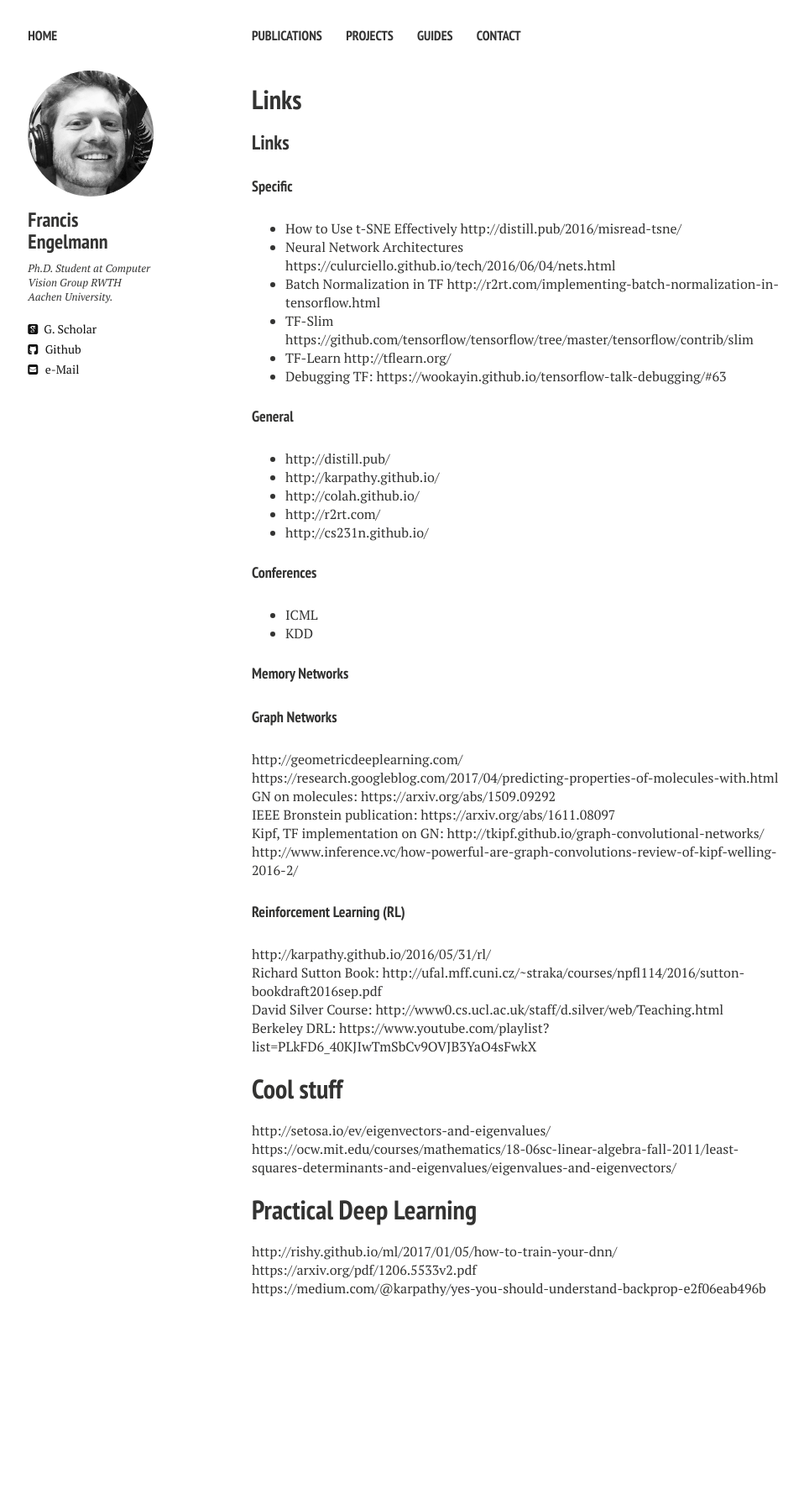
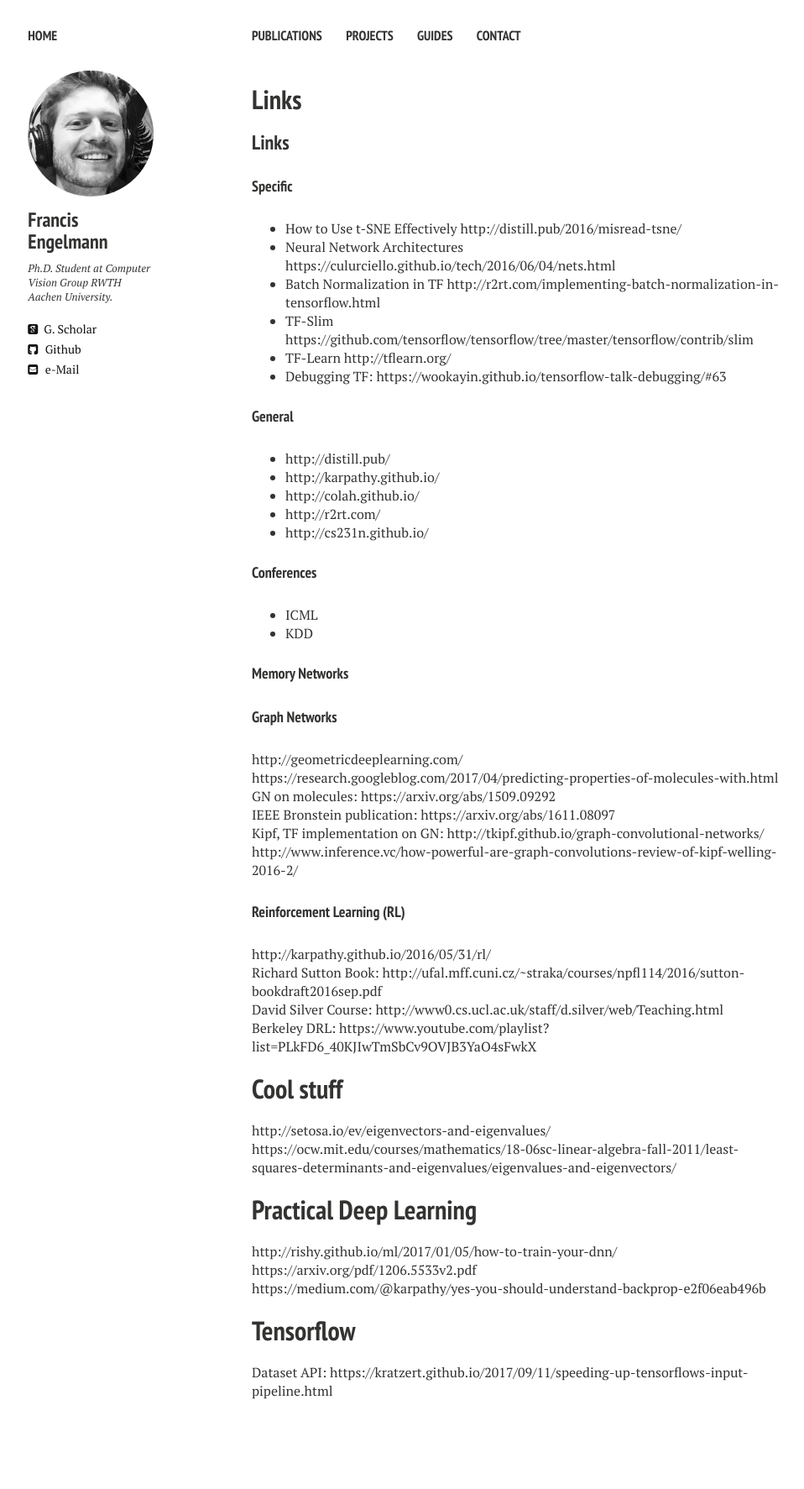
Before and after one commit to francisengelmann/francisengelmann.github.io, a Jekyll site: the page built from links.md, in a window 1280 px wide. Shown: the whole page at 84% size, without its empty margins (20-978 px from the left). Built offline with Jekyll 4.4.1, drawn with Linux system fonts in a browser that asks for light colours; nearby versions of some CDN libraries; our own code applies the rules of GitHub Pages for plain Markdown files; before the commit the page ends 1651 px from its top, so only the background shows below that.

Commit message:
Update links.md

```diff
--- a/links.md
+++ b/links.md
@@ -43,3 +43,6 @@ https://ocw.mit.edu/courses/mathematics/18-06sc-linear-algebra-fall-2011/least-s
 http://rishy.github.io/ml/2017/01/05/how-to-train-your-dnn/
 https://arxiv.org/pdf/1206.5533v2.pdf
 https://medium.com/@karpathy/yes-you-should-understand-backprop-e2f06eab496b
+
+# Tensorflow
+Dataset API: https://kratzert.github.io/2017/09/11/speeding-up-tensorflows-input-pipeline.html
```
